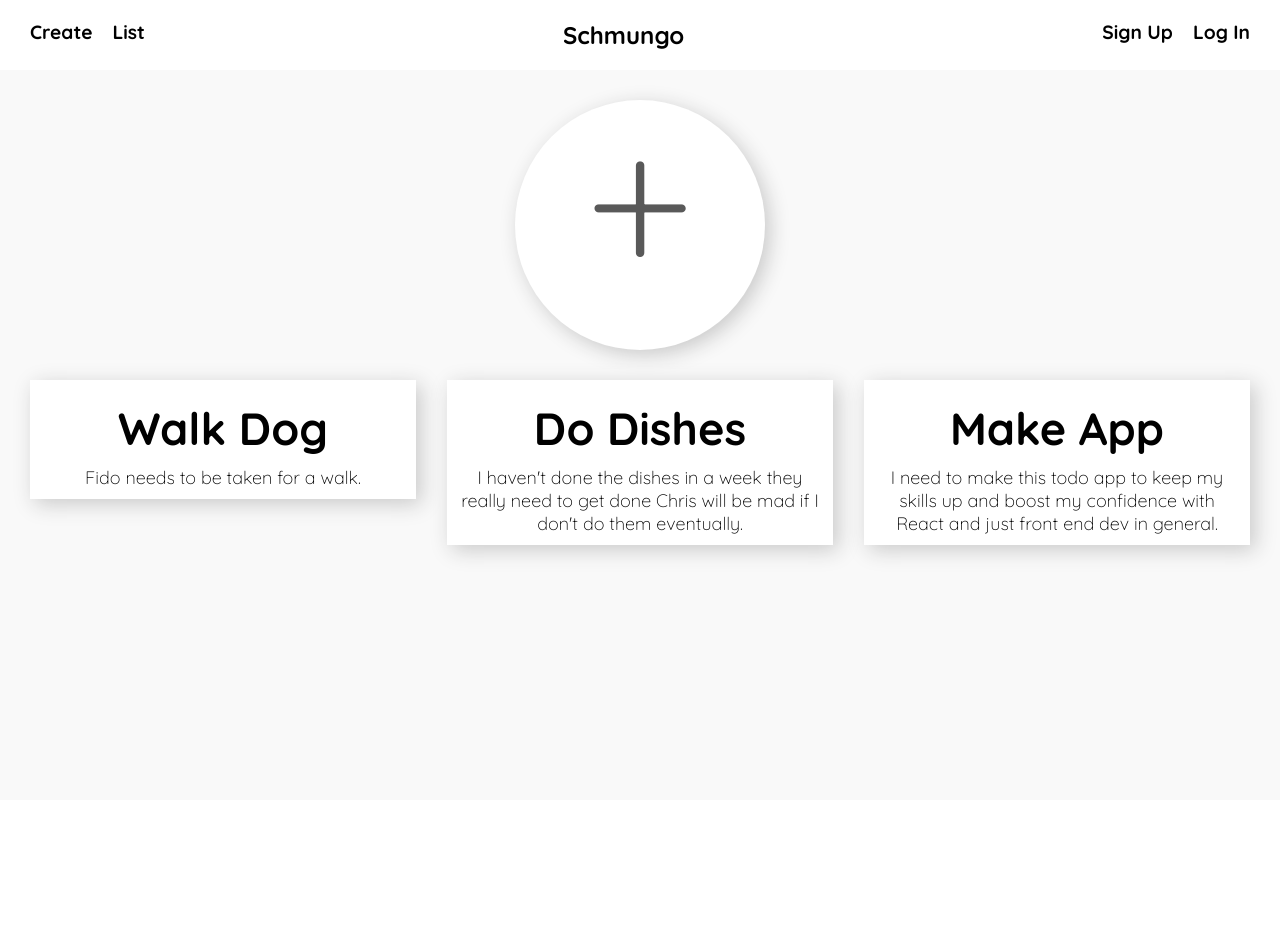
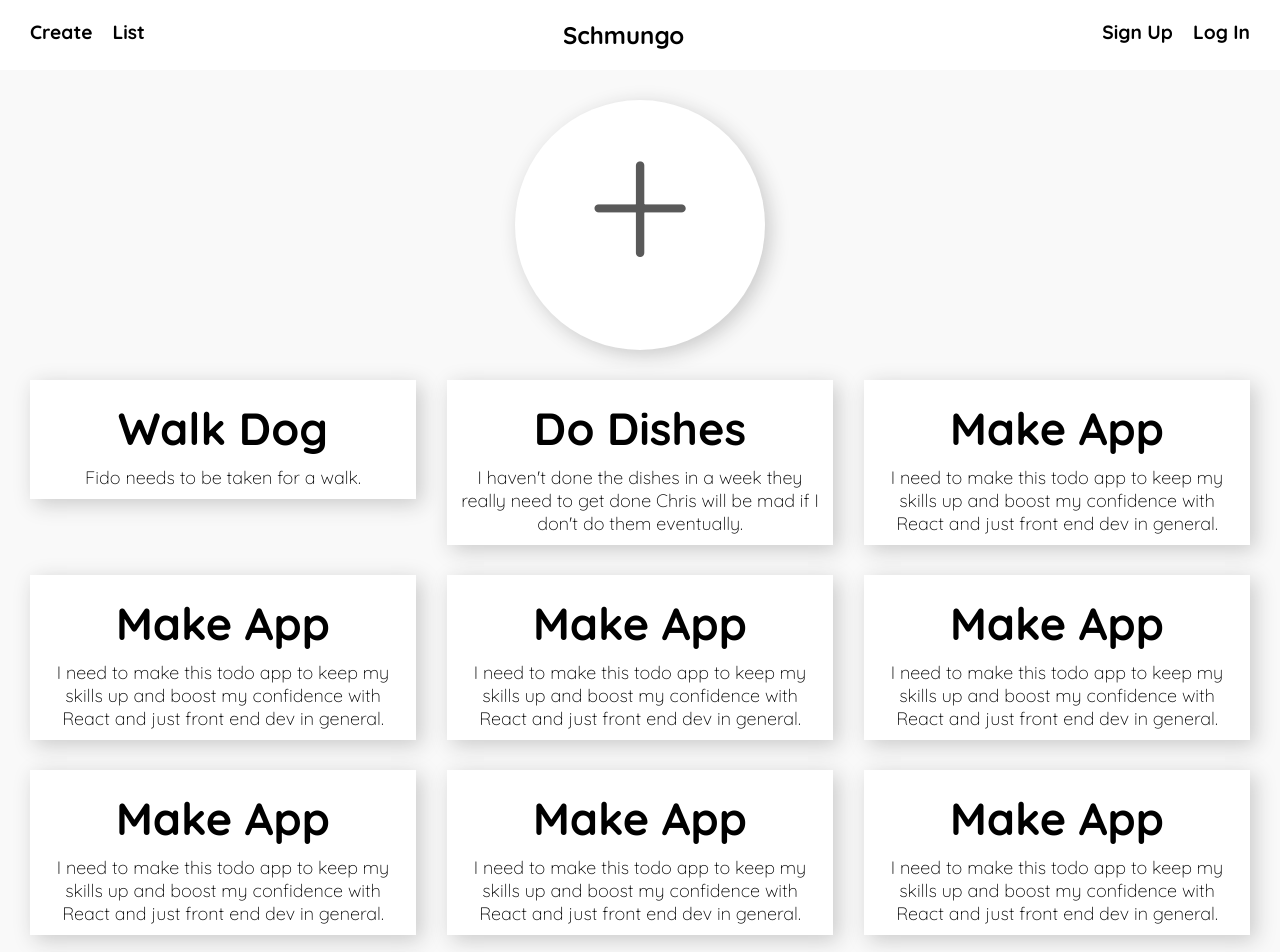
Before and after one commit to cbouwense/schmungo, a React app: page / in a window 1280 px wide. Shown: the top 952 px of the page. Before the commit the page ends 800 px from the top, so only its background shows below. Built offline with nearby package versions, Linux system fonts and the light colour scheme.

Commit message:
fixed some bugs

```diff
--- a/src/components/App/App.js
+++ b/src/components/App/App.js
@@ -44,6 +44,34 @@ class App extends Component {
               I need to make this todo app to keep my skills up and boost
               my confidence with React and just front end dev in general.
             </TaskCard>
+            <TaskCard title="Make App">
+              I need to make this todo app to keep my skills up and boost
+              my confidence with React and just front end dev in general.
+            </TaskCard>
+            <TaskCard title="Make App">
+              I need to make this todo app to keep my skills up and boost
+              my confidence with React and just front end dev in general.
+            </TaskCard>
+            <TaskCard title="Make App">
+              I need to make this todo app to keep my skills up and boost
+              my confidence with React and just front end dev in general.
+            </TaskCard>
+            <TaskCard title="Make App">
+              I need to make this todo app to keep my skills up and boost
+              my confidence with React and just front end dev in general.
+            </TaskCard>
+            <TaskCard title="Make App">
+              I need to make this todo app to keep my skills up and boost
+              my confidence with React and just front end dev in general.
+            </TaskCard>
+            <TaskCard title="Make App">
+              I need to make this todo app to keep my skills up and boost
+              my confidence with React and just front end dev in general.
+            </TaskCard>
+            <TaskCard title="Make App">
+              I need to make this todo app to keep my skills up and boost
+              my confidence with React and just front end dev in general.
+            </TaskCard>
           </TaskCards>
         </div>
       </div>
--- a/src/components/Header/Header.css
+++ b/src/components/Header/Header.css
@@ -1,6 +1,6 @@
 .Header {
   background-color: white;
-  height: 30px;
+  min-height: 30px;
   padding: 20px;
   color: black;
   display: flex;
--- a/src/components/TaskCards/TaskCards.css
+++ b/src/components/TaskCards/TaskCards.css
@@ -1,4 +1,5 @@
 .TaskCards {
   display: flex;
   justify-content: space-between;
+  flex-wrap: wrap;
 }
--- /dev/null
+++ b/src/hoc/Aux/Aux.js
@@ -0,0 +1,5 @@
+import React from "react"; // eslint-disable-line no-unused-vars
+
+export const Aux = props => (
+  props.children
+);
```
